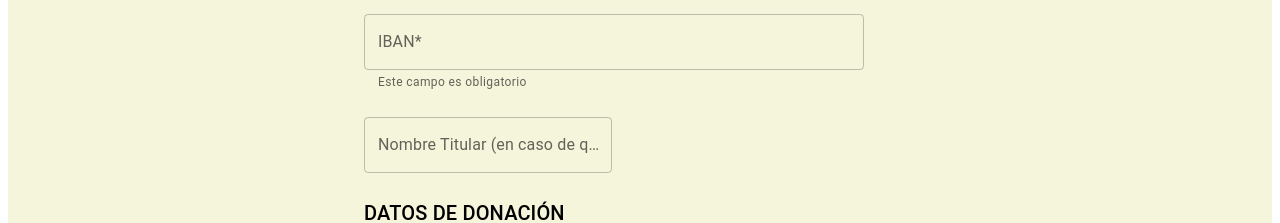
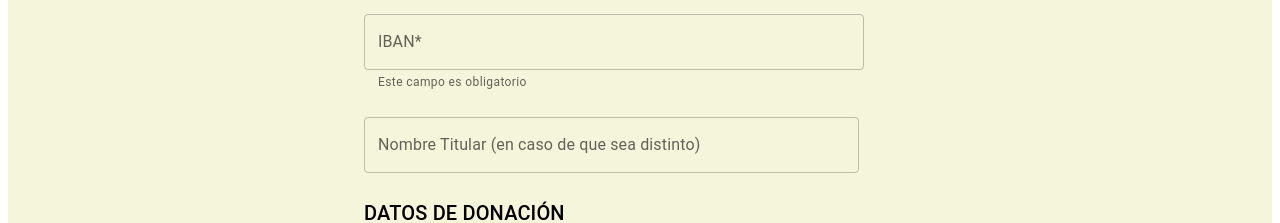
Before and after one commit to Mathnalytics17/aladinosWebPruebaFrontend, a Next.js app: page /formularioGoogleSheets in a window 1280 px wide. Shown: the part 1364-1587 px from the top of the page. Built offline with nearby package versions, Linux system fonts and the light colour scheme.

Commit message:
modificaciones en fecha nacimiento,campo email y autoguradado6

```diff
--- a/pages/formularioGoogleSheets/index.js
+++ b/pages/formularioGoogleSheets/index.js
@@ -652,6 +652,7 @@ export default function FormularioGoogleSheets() {
       <Grid2 item xs={12}>
         <TextField
           fullWidth
+          sx={{ minWidth: "495px" }}
           label="Nombre Titular (en caso de que sea distinto)"
           {...register("nombre_titular")}
 
```
